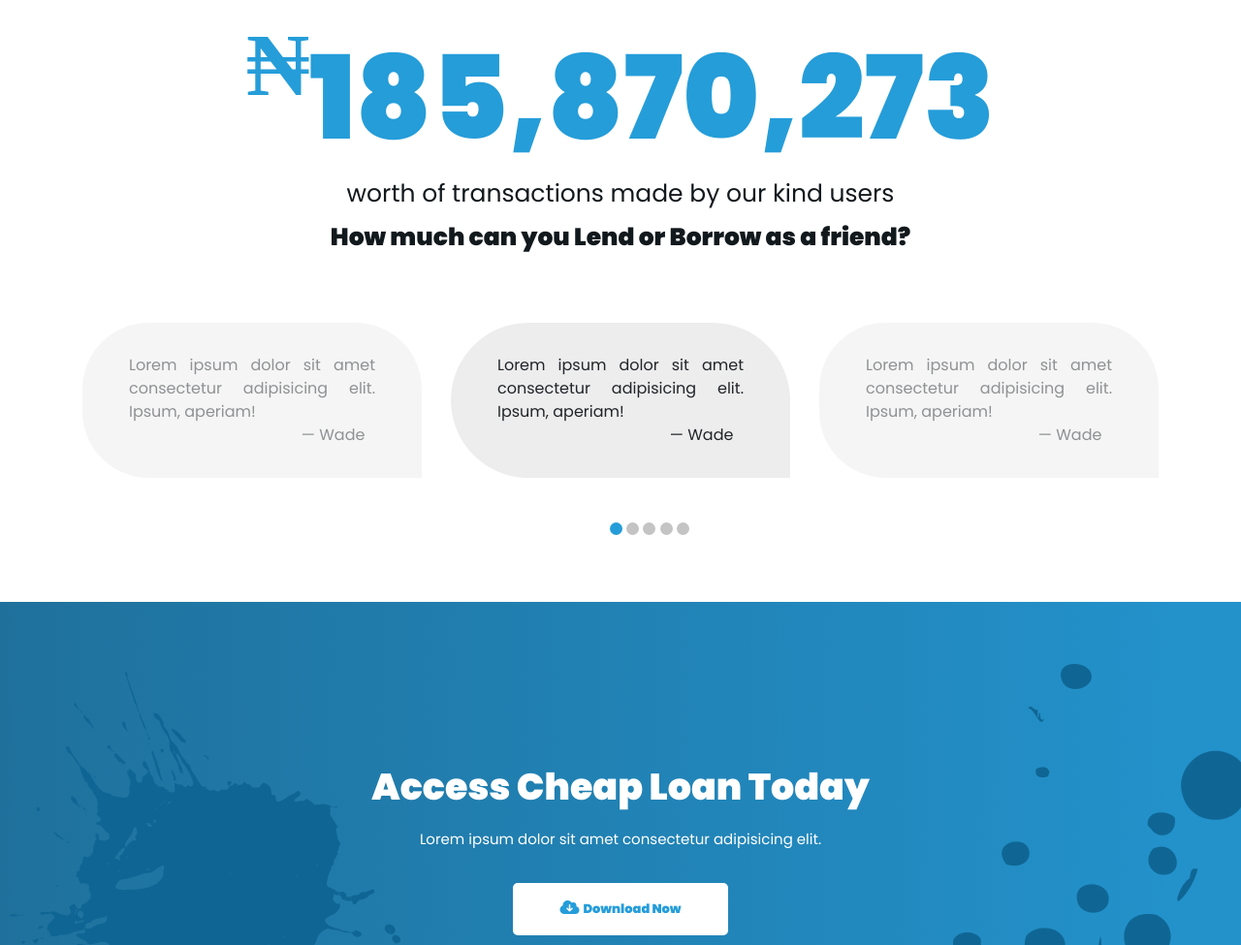
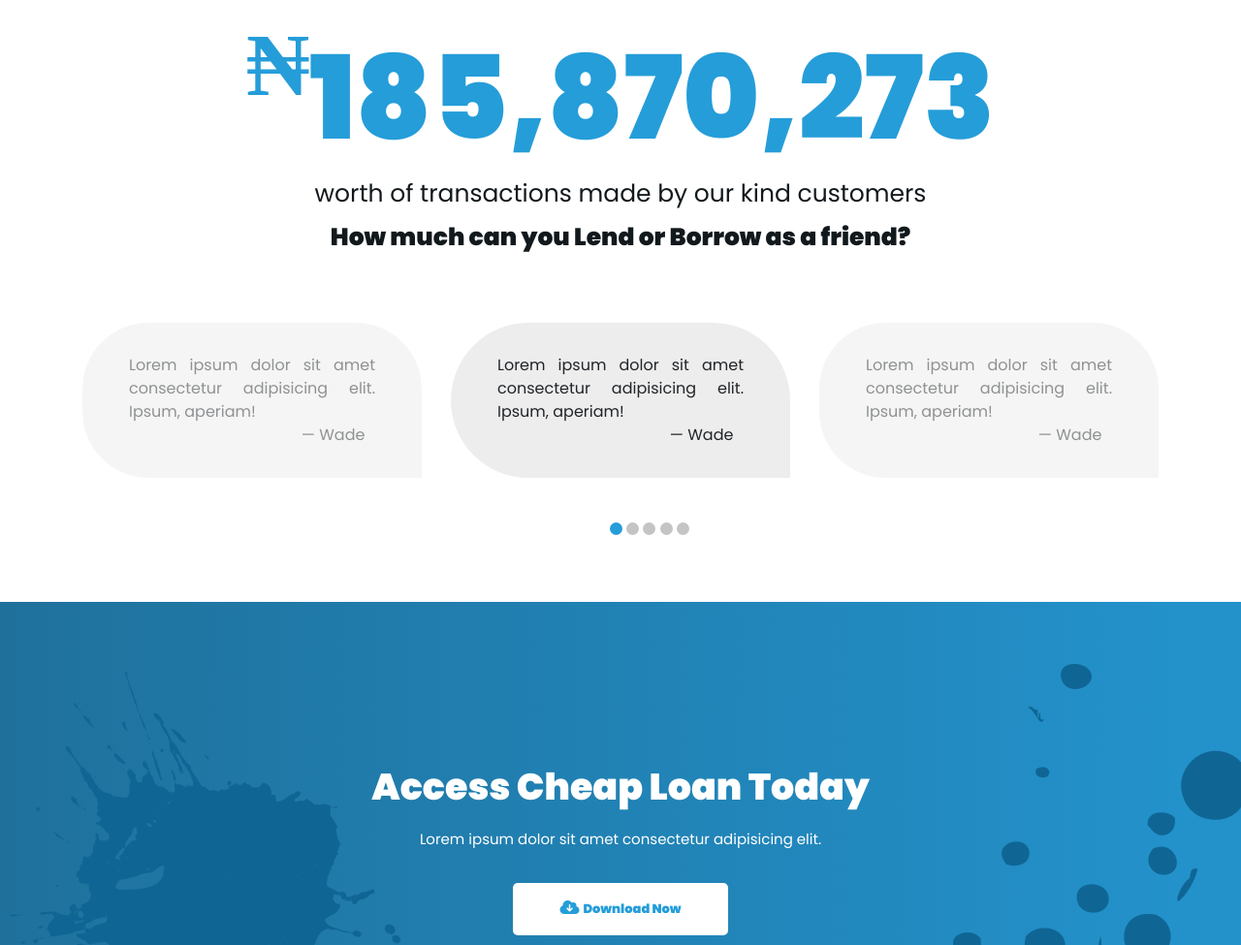
Before and after one commit to KehadeGuy/Lendaba-P2P, a plain HTML site: page index.html in a window 1280 px wide. Shown: the part 2466-3441 px from the top of the page at 97% size. Drawn offline with nearby package versions, Linux system fonts and the light colour scheme.

Commit message:
first commit

```diff
--- a/index.html
+++ b/index.html
@@ -116,7 +116,7 @@
     </div>
     <div class="section-2">
         <h1 class="sect-21"><sup class="smal">₦</sup>185,870,273</h1>
-        <p class="sect-22">worth of transactions made by our kind users</p>
+        <p class="sect-22">worth of transactions made by our kind customers</p>
         <p class="sect-23">How much can you Lend or Borrow as a friend?</p>
         <div class="container" style="margin-top: 5%;">
             <div class="row">
```
